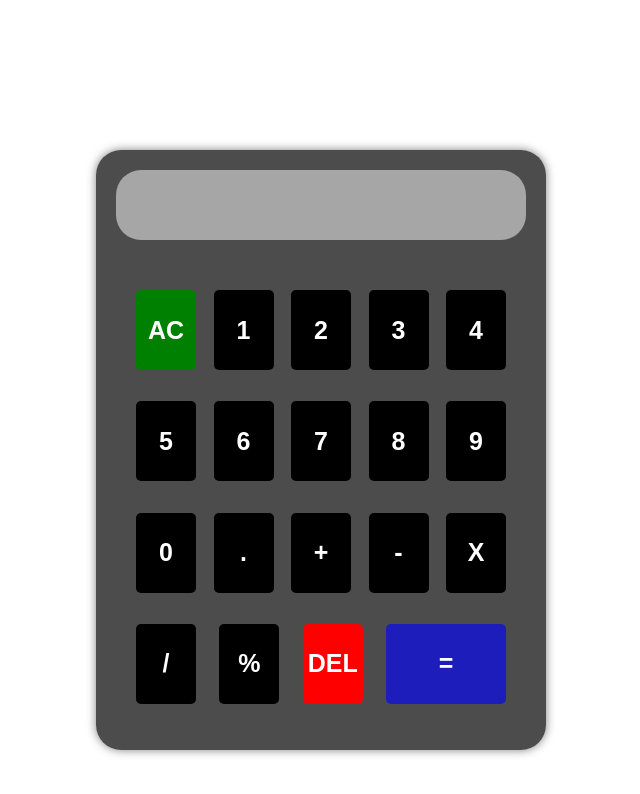
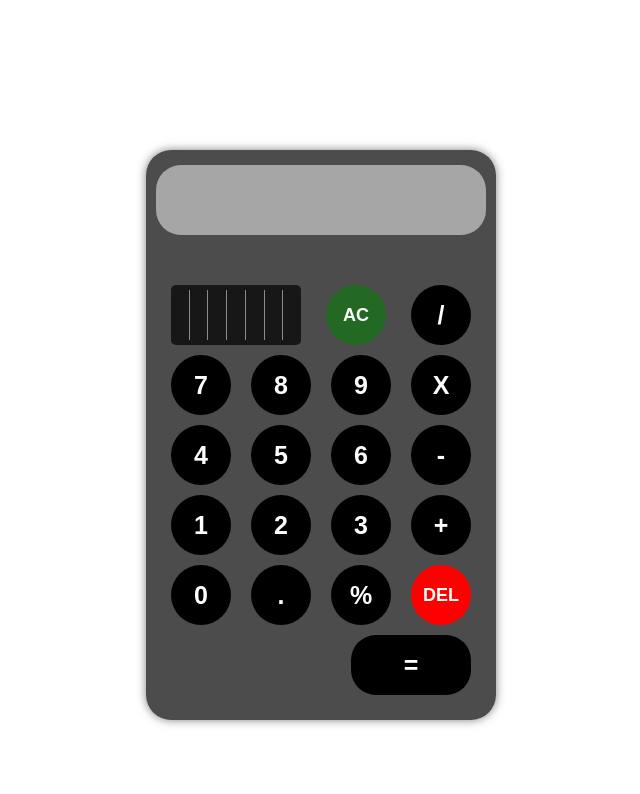
Before and after one commit to sultan93291/calculator__app, a plain HTML site: page index.html in a window 1280 px wide. Shown: the whole page, without its empty margins (319-959 px from the left). Drawn offline with Linux system fonts and the light colour scheme.

Commit message:
style changed

```diff
--- a/index.html
+++ b/index.html
@@ -10,22 +10,30 @@
   <div class="container">
     <div class="display"></div>
     <div class="digits">
+      <span class="light">
+        <div></div>
+        <div></div>
+        <div></div>
+        <div></div>
+        <div></div>
+        <div></div>
+      </span>
       <button id="clear" class="dgt_btn">AC</button>
+      <button id="divison" class="dgt_btn">/</button>
+      <button id="seven" class="dgt_btn">7</button>
+      <button id="eight" class="dgt_btn">8</button>
+      <button id="nine" class="dgt_btn">9</button>
+      <button id="multiple" class="dgt_btn">X</button>
+      <button id="four" class="dgt_btn">4</button>
+      <button id="five" class="dgt_btn">5</button>
+      <button id="six" class="dgt_btn">6</button>
+      <button id="subtraction" class="dgt_btn">-</button>
       <button id="one" class="dgt_btn">1</button>
       <button id="two" class="dgt_btn">2</button>
       <button id="three" class="dgt_btn">3</button>
-      <button id="four" class="dgt_btn">4</button>
-      <button id="five" class="dgt_btn">5</button>
-      <button id="six" class="dgt_btn">6</button>
-      <button id="seven" class="dgt_btn">7</button>
-      <button id="eight" class="dgt_btn">8</button>
-      <button id="nine" class="dgt_btn">9</button>
+      <button id="addition" class="dgt_btn">+</button>
       <button id="zero" class="dgt_btn">0</button>
       <button id="dot" class="dgt_btn">.</button>
-      <button id="addition" class="dgt_btn">+</button>
-      <button id="subtraction" class="dgt_btn">-</button>
-      <button id="multiple" class="dgt_btn">X</button>
-      <button id="divison" class="dgt_btn">/</button>
       <button id="modulus" class="dgt_btn">%</button>
       <button id="del" class="dgt_btn">DEL</button>
       <button id="ans" class="dgt_btn">=</button>
--- a/style.css
+++ b/style.css
@@ -21,33 +21,33 @@ p {
 a {
   text-decoration: none;
 }
-::-webkit-scrollbar{
+::-webkit-scrollbar {
   height: 0;
   width: 0;
 }
 .container {
-  height: 600px;
-  max-width: 450px;
+  height: 570px;
+  max-width: 350px;
   margin: 150px auto;
-  padding-top: 20px;
+  padding-top: 15px;
   background-color: rgba(0, 0, 0, 0.7);
   border-radius: 25px;
   box-shadow: 0 0 10px rgba(0, 0, 0, 0.5);
 }
 .display {
   height: 70px;
-  max-width: 410px;
+  max-width: 330px;
   background-color: rgba(255, 255, 255, 0.5);
   border-radius: 25px;
   margin: 0 auto;
   font-size: 30px;
   padding: 20px 30px;
-  overflow-x:auto ;
+  overflow-x: auto;
   white-space: nowrap;
 }
 .digits {
-  height: 430px;
-  max-width: 410px;
+  height: 380px;
+  max-width: 340px;
   margin: 0 auto;
   margin-top: 50px;
   border-radius: 5px;
@@ -56,39 +56,64 @@ a {
   flex-direction: row;
   flex-wrap: wrap;
   justify-content: space-between;
-  gap: 15px;
+  column-gap: 10px;
+  row-gap: 10px;
+  position: relative;
 }
 
 .dgt_btn {
-  height: 80px;
+  height: 60px;
   width: 60px;
   background-color: #000;
-  border-radius: 5px;
+  border-radius: 50%;
   color: #fff;
   border: 0.5px solid transparent;
   font-size: 25px;
   font-weight: bold;
 }
-.dgt_btn:last-child {
+.light {
+  height: 60px;
+  width: 130px;
+  background-color: rgba(0, 0, 0, 0.7);
+  border-radius: 5px;
+  position: relative;
+  display: flex;
+  flex-direction: row;
+  justify-content: space-evenly;
+  padding: 5px 0;
+}
+
+.light div {
+  height: 100%;
+  width: 1px;
+  background-color: #fff;
+  opacity: 0.5;
+}
+
+#del {
+  font-size: 18px;
+  background-color: red;
+}
+#clear {
+  font-size: 18px;
+  background-color: rgba(0, 128, 0, 0.539);
+}
+#ans {
   width: 120px;
-  background-color: rgba(0, 0, 255, 0.62);
-}
-.dgt_btn:first-child {
-  background-color: green;
-}
-.dgt_btn:nth-child(18) {
-  background-color: red;
+  border-radius: 25px;
+  margin-left: 180px;
 }
 
 @media (max-width: 420px) {
   .container {
-  height: auto;
-  padding-bottom: 60px;
+    width: 330px;
+    height: auto;
+    padding-bottom: 60px;
   }
-  .display{
+  .display {
     margin: 0 20px;
   }
   .dgt_btn:last-child {
-  width: 135px;
+    width: 135px;
+  }
 }
-}
```
